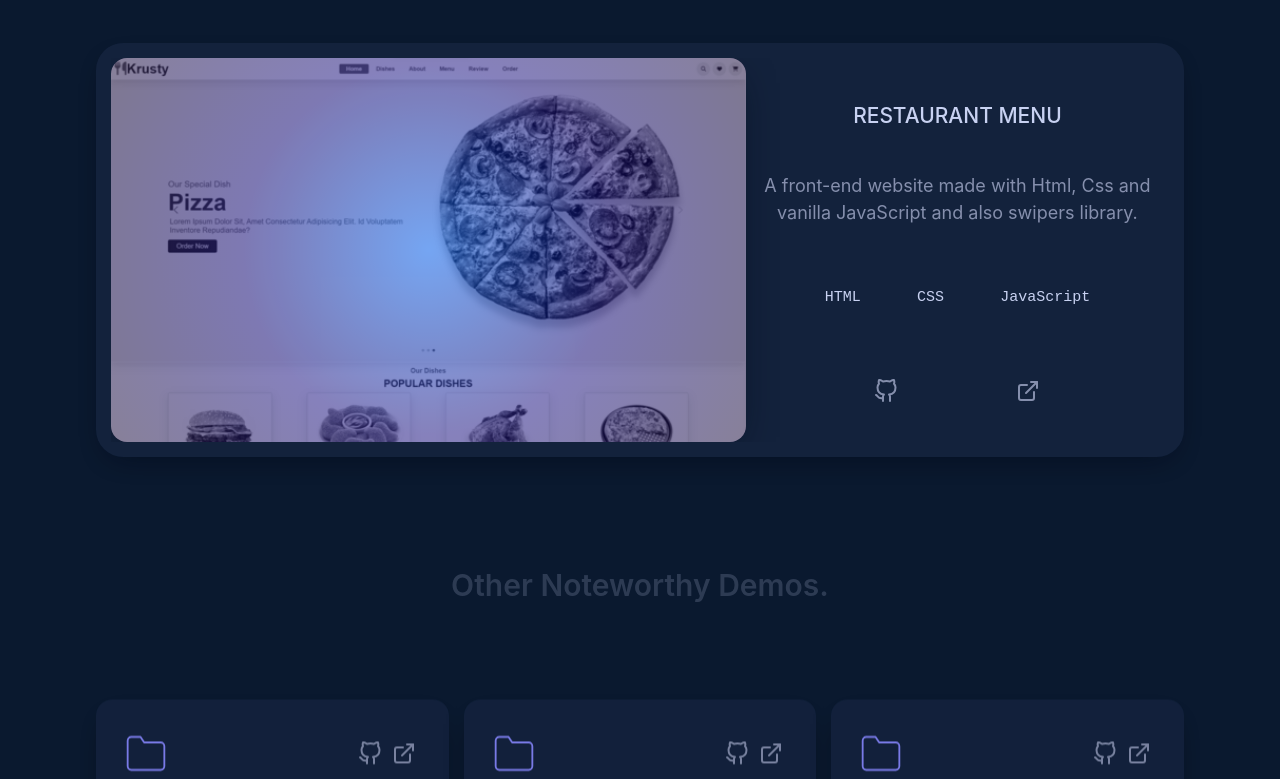
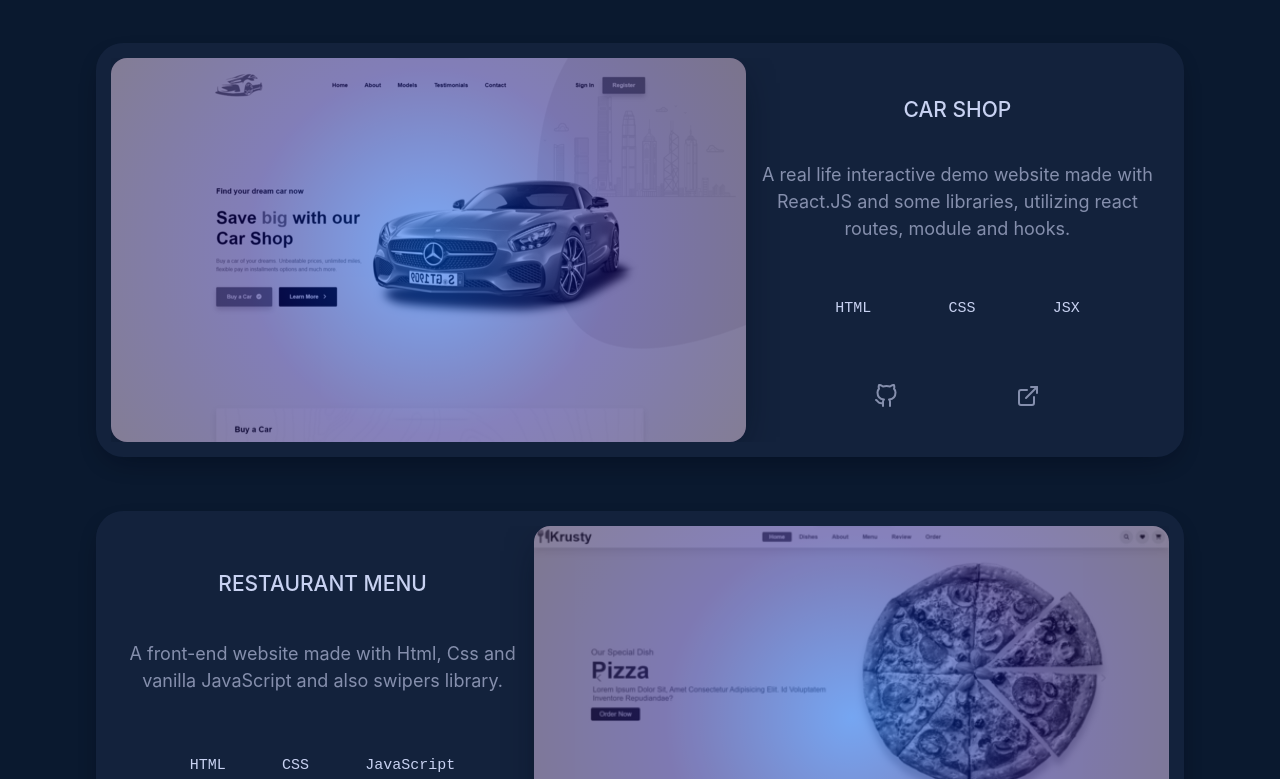
Before and after one commit to Goblo7/aes-portfolio, a React (Create React App) app: page / in a window 1280 px wide. Shown: the part 2281-3060 px from the top of the page. Built offline with nearby package versions, Linux system fonts and the light colour scheme.

Commit message:
update Project

```diff
--- a/src/components/Sections/Section/Portolio/Projects/Project.component.jsx
+++ b/src/components/Sections/Section/Portolio/Projects/Project.component.jsx
@@ -9,7 +9,6 @@ import {
 } from "@mui/material";
 import Grid from "@mui/material/Unstable_Grid2/Grid2";
 import { layoutStyles } from "../../../../../styles/layout.styles";
-import { restaurant } from "../../../../../scripts/imges.script";
 import { ExternalLink, GitHub } from "../../../../../scripts/icons.script";
 import projectsData from "../../../../../data/projects.data";
 
@@ -128,7 +127,7 @@ for (let i = 0; i < projectsData[0].length; i += 1) {
               <Box
                 component="img"
                 sx={projectImgStyles}
-                src={restaurant}
+                src={projectsData[0][i].img}
                 alt=""
               />
             </Link>
@@ -182,7 +181,7 @@ for (let i = 0; i < projectsData[0].length; i += 1) {
               <Box
                 component="img"
                 sx={projectImgStyles}
-                src={restaurant}
+                src={projectsData[0][i].img}
                 alt=""
               />
             </Link>
--- a/src/data/projects.data.js
+++ b/src/data/projects.data.js
@@ -1,5 +1,16 @@
+import { restaurant, carShop } from "../scripts/imges.script";
+
 const projectsData = [
   [
+    {
+      title: "Car Shop",
+      description:
+        " A real life interactive demo website made with React.JS and some libraries, utilizing react routes, module and hooks. ",
+      tools: ["HTML", "CSS", "JSX"],
+      codeLink: "https://github.com/Goblo7/car-shop",
+      liveLink: "https://goblo7.github.io/car-shop/",
+      img: carShop,
+    },
     {
       title: "Restaurant Menu",
       description:
@@ -7,6 +18,7 @@ const projectsData = [
       tools: ["HTML", "CSS", "JavaScript"],
       codeLink: "https://github.com/Goblo7/Krusty-restaurant",
       liveLink: "https://goblo7.github.io/Krusty-restaurant/",
+      img: restaurant,
     },
   ],
   [
--- a/src/scripts/imges.script.js
+++ b/src/scripts/imges.script.js
@@ -1 +1,2 @@
 export { default as restaurant } from "../assets/img/restaurant-img.assets.png";
+export { default as carShop } from "../assets/img/car-shop.assets.png"
```
Also changed, not shown: src/assets/img/car-shop.assets.png (added).
